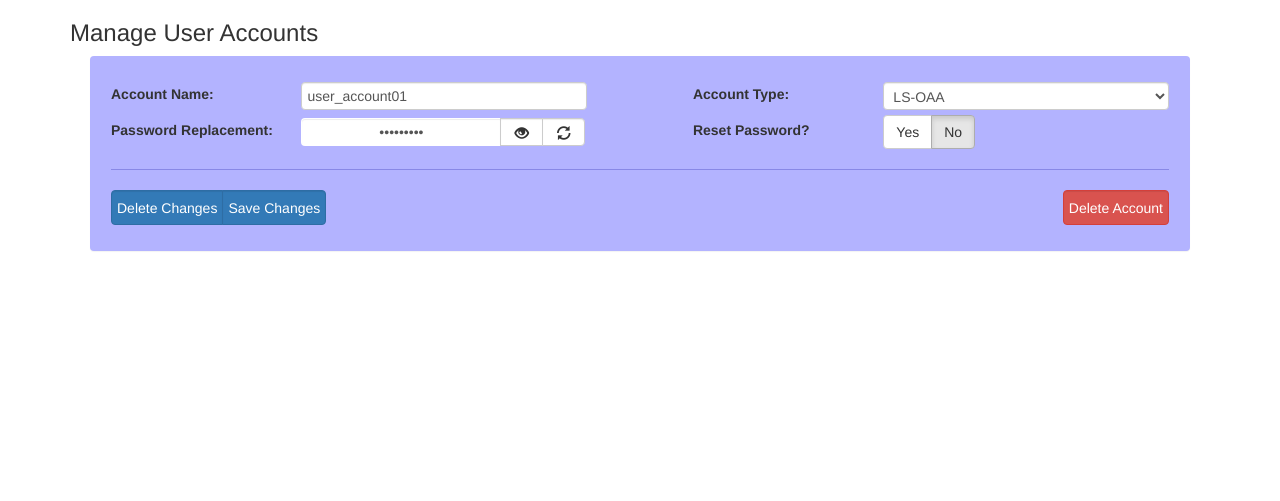
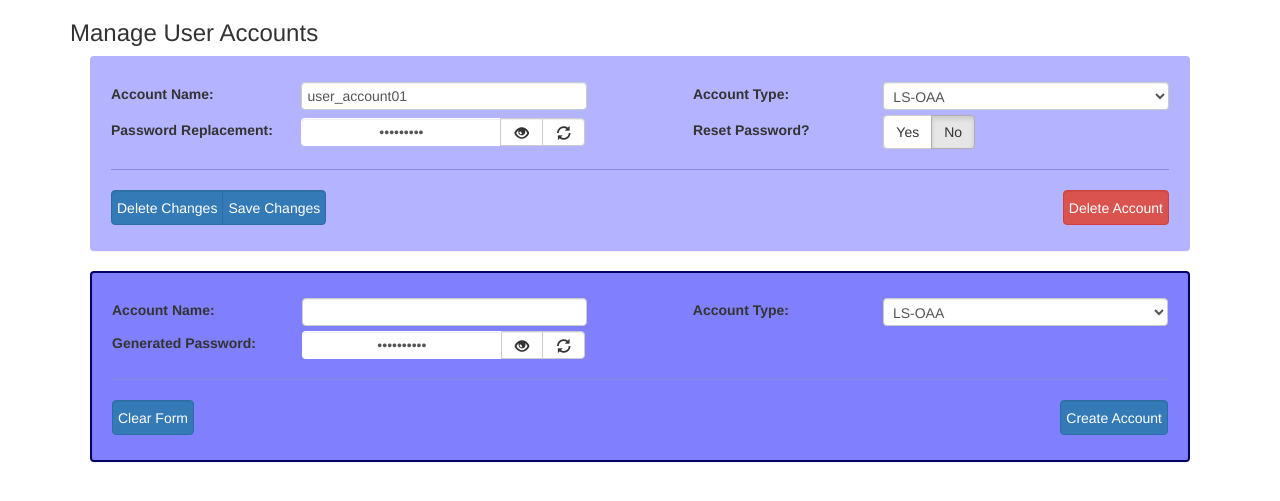
Before and after one commit to erocrizs/Student-Risk-Monitoring-System, a PHP site: page /manage-accounts.html in a window 1280 px wide. Shown: the top 501 px of the page. Run offline with PHP 8.4, Linux system fonts and the light colour scheme.

Commit message:
Add "Add new accounts" on Manage User Accounts

```diff
--- a/manage-accounts.html
+++ b/manage-accounts.html
@@ -75,6 +75,51 @@
 					</form>
 				</div>
 
+				<div id="add-account" class="account-box panel">
+					<form action="?" method="post" id="new-account">
+
+						<div class="inline space-between vertical-margin">
+							<div class="inline center-align two-col">
+								<label for="account-name" class="flex-40">Account Name: </label>
+								<input type="text" name="account-name" id="account-name" class="form-control flex-60" required/>
+							</div>
+							<div class="inline center-align two-col">
+								<label for="account-type" class="flex-40">Account Type: </label>
+								<select name="account-type" id="account-type" class="form-control flex-60" required>
+									<option value="1">LS-OAA</option>
+									<option value="2">RH</option>
+								</select>
+							</div>
+						</div>
+
+						<div class="inline space-between vertical-margin">
+							<div class="inline center-align two-col">
+								<label for="default-password" class="flex-40">Generated Password: </label>
+								<div class="inline btn-group flex-60">
+									<input type="password" name="default-password" id="default-password" class="btn form-control flex-60"/>
+									<button type="button" class="btn btn-default form-control" id='def-pass-visible'>
+										<span class="glyphicon glyphicon-eye-open" aria-hidden="true"></span>
+									</button>
+									<button type="button" class="btn btn-default form-control" id='def-pass-random'>
+										<span class="glyphicon glyphicon-refresh" aria-hidden="true"></span>
+									</button>
+								</div>
+							</div>
+							<div class="inline center-align two-col">
+								<!-- empty -->
+							</div>
+						</div>
+
+						<hr />
+
+						<div class="decision-buttons inline space-between vertical-margin">
+							<button type="button" id="reset" class="btn btn-primary form-control">Clear Form</button>
+							<button type="submit" class="btn btn-primary form-control">Create Account</button>
+						</div>
+
+					</form>
+				</div>
+
 			</div>
 
 		</div>
--- a/res/css/content.css
+++ b/res/css/content.css
@@ -358,3 +358,11 @@ textarea {
 	width: auto;
 	height: 35px;
 }
+
+.non-admin-accounts #add-account {
+	background-color: #8080ff;
+	border-color: #000066;
+	border-style: solid;
+	border-width: 2px;
+	font-color: black;
+}
```
